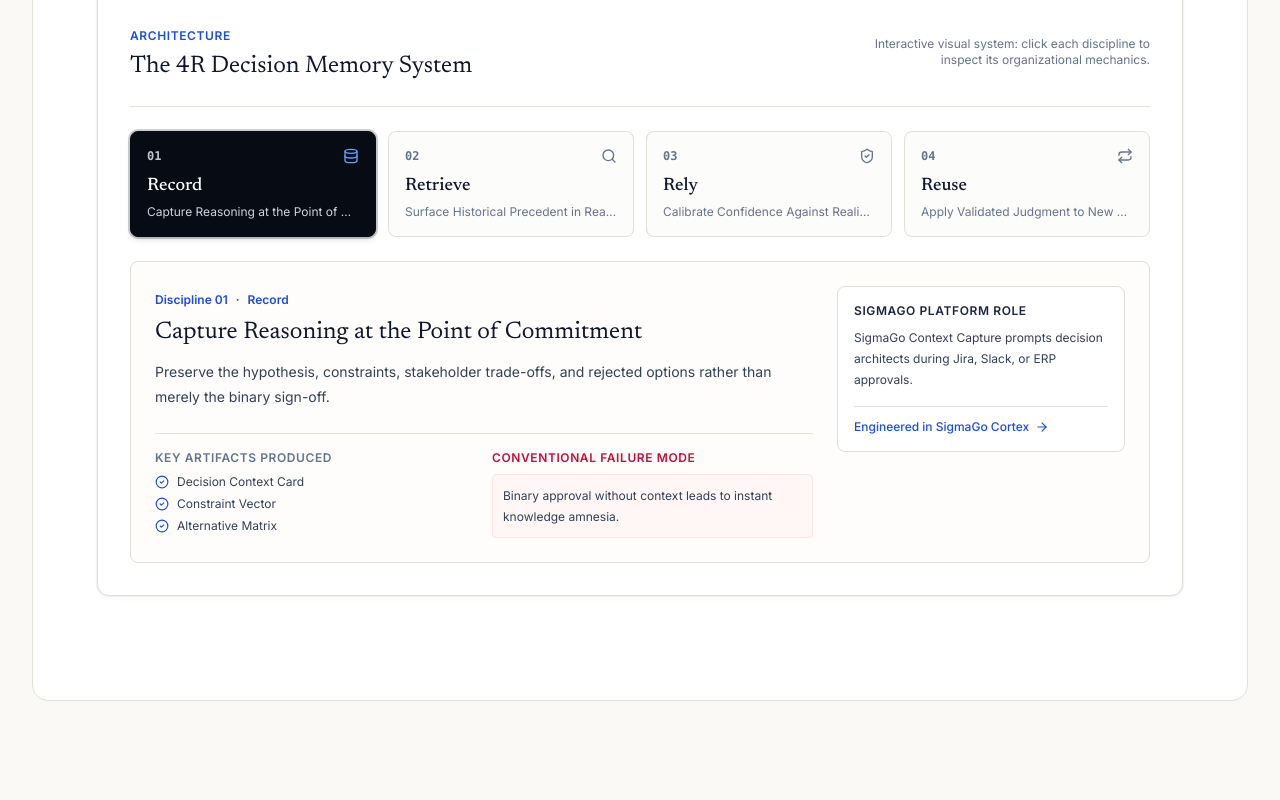
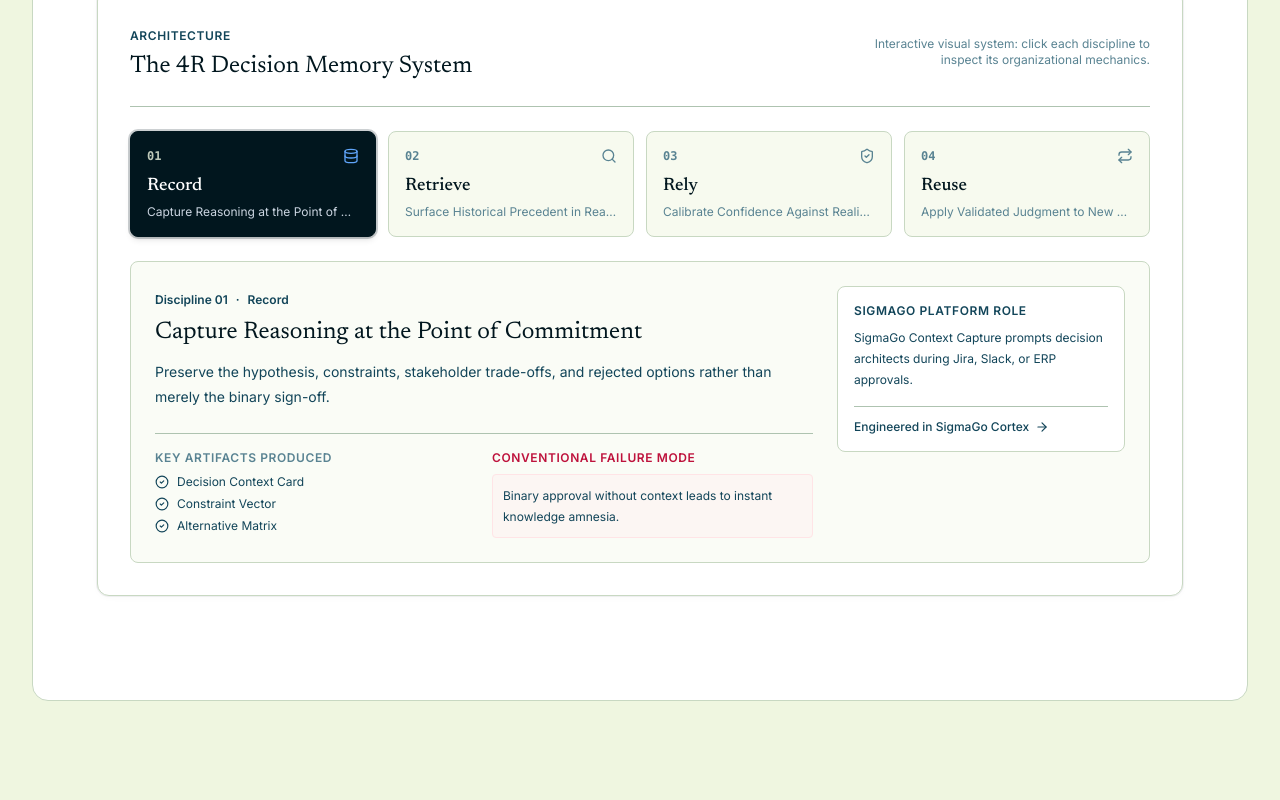
Before and after one commit to luckykiran2024/soma-thought-leadership, a Next.js app: page / in a window 1280 px wide. Shown: the part 3160-3960 px from the top of the page. Built offline with nearby package versions, Linux system fonts and the light colour scheme.

Commit message:
Apply editorial teal and sage palette

```diff
--- a/src/app/globals.css
+++ b/src/app/globals.css
@@ -10,21 +10,21 @@
 
   html {
     scroll-behavior: smooth;
-    background-color: #FAF9F6;
-    color: #0F172A;
+    background-color: #EFF6E0;
+    color: #01161E;
     text-rendering: optimizeLegibility;
     -webkit-font-smoothing: antialiased;
   }
 
   body {
-    background-color: #FAF9F6;
-    color: #0F172A;
+    background-color: #EFF6E0;
+    color: #01161E;
     font-feature-settings: 'cv02', 'cv03', 'cv04', 'cv11';
     overflow-x: hidden;
   }
 
   ::selection {
-    background-color: #0F172A;
+    background-color: #01161E;
     color: #FFFFFF;
   }
 }
@@ -40,7 +40,7 @@
 }
 
 .editorial-quote {
-  border-left: 2px solid #0F172A;
+  border-left: 2px solid #124559;
   padding-left: 1.5rem;
   font-style: italic;
 }
@@ -52,16 +52,16 @@
 }
 
 ::-webkit-scrollbar-track {
-  background: #FAF9F6;
+  background: #EFF6E0;
 }
 
 ::-webkit-scrollbar-thumb {
-  background: #CBD5E1;
+  background: #AEC3B0;
   border-radius: 3px;
 }
 
 ::-webkit-scrollbar-thumb:hover {
-  background: #94A3B8;
+  background: #598392;
 }
 
 /* Scroll feedback and quiet editorial motion */
@@ -71,7 +71,7 @@
   z-index: 50;
   width: 100%;
   height: 3px;
-  background: #1D4ED8;
+  background: #124559;
   transform: scaleX(0);
   transform-origin: left center;
   pointer-events: none;
@@ -100,7 +100,7 @@
 .scroll-graphic span {
   position: absolute;
   display: block;
-  border: 1px solid rgba(29, 78, 216, 0.12);
+  border: 1px solid rgba(89, 131, 146, 0.18);
   border-radius: 50%;
 }
 
@@ -109,7 +109,7 @@
   aspect-ratio: 1;
   top: 4%;
   left: -17%;
-  box-shadow: 0 0 0 42px rgba(29, 78, 216, 0.035), 0 0 0 100px rgba(29, 78, 216, 0.02);
+  box-shadow: 0 0 0 42px rgba(174, 195, 176, 0.12), 0 0 0 100px rgba(89, 131, 146, 0.04);
 }
 
 .scroll-graphic span:last-child {
@@ -117,8 +117,8 @@
   aspect-ratio: 1;
   right: -13%;
   bottom: -34%;
-  background: radial-gradient(circle at center, rgba(29, 78, 216, 0.035), transparent 70%);
-  box-shadow: 0 0 0 48px rgba(29, 78, 216, 0.025);
+  background: radial-gradient(circle at center, rgba(174, 195, 176, 0.16), transparent 70%);
+  box-shadow: 0 0 0 48px rgba(89, 131, 146, 0.05);
 }
 
 .mobile-card-rail {
--- a/tailwind.config.ts
+++ b/tailwind.config.ts
@@ -10,33 +10,33 @@ const config: Config = {
   theme: {
     extend: {
       colors: {
-        background: '#FAF9F6', // warm off-white / parchment-tinted editorial canvas
+        background: '#EFF6E0', // soft ivory-green canvas
         paper: '#FFFFFF',
-        surface: '#F4F3EF',
-        'surface-subtle': '#EEEDE8',
+        surface: '#E6EFD9',
+        'surface-subtle': '#D5E2D0',
         ink: {
-          DEFAULT: '#0F172A', // deep charcoal midnight
-          light: '#334155',
-          muted: '#64748B',
-          faint: '#94A3B8',
+          DEFAULT: '#01161E',
+          light: '#124559',
+          muted: '#598392',
+          faint: '#AEC3B0',
         },
         navy: {
-          950: '#070B14',
-          900: '#0B132B',
-          800: '#1C2541',
-          700: '#2E3D66',
+          950: '#01161E',
+          900: '#0A3341',
+          800: '#124559',
+          700: '#356B7A',
         },
         accent: {
-          DEFAULT: '#1D4ED8', // restrained intellectual blue
-          hover: '#1E40AF',
-          soft: '#EFF6FF',
-          border: '#BFDBFE',
+          DEFAULT: '#124559',
+          hover: '#01161E',
+          soft: '#EFF6E0',
+          border: '#AEC3B0',
         },
         editorial: {
-          cream: '#FAF9F5',
-          warm: '#F5F2EB',
-          rule: '#E5E1D8',
-          border: '#E2DFD7',
+          cream: '#EFF6E0',
+          warm: '#E6EFD9',
+          rule: '#AEC3B0',
+          border: '#C8D8C2',
         }
       },
       fontFamily: {
```
